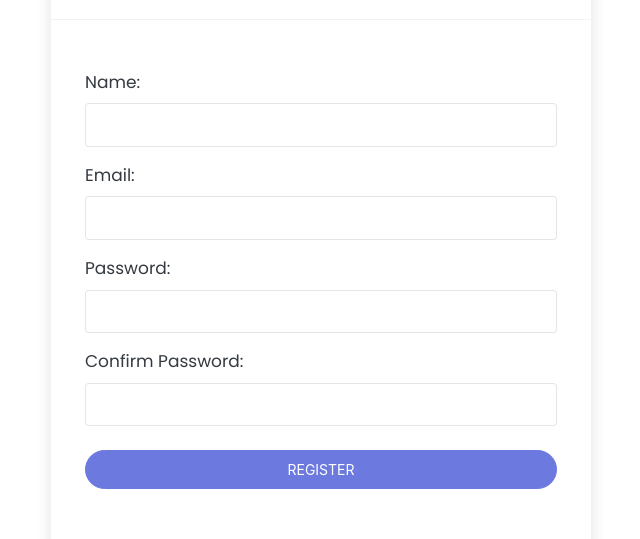
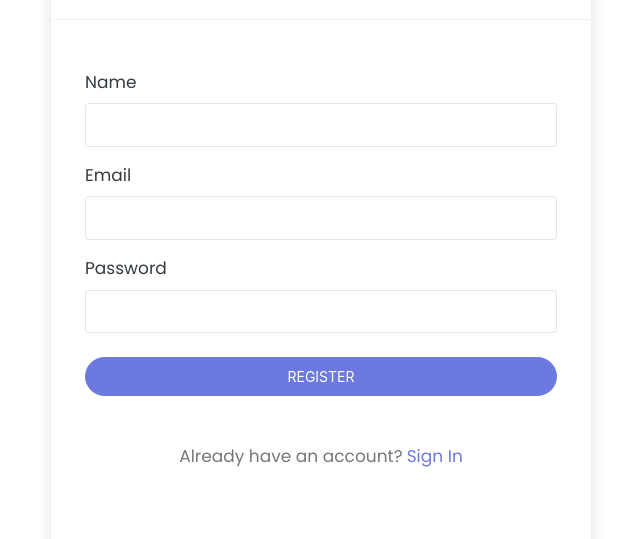
Before and after one commit to nilotpaldhar/clothzilla, a React (Create React App) app in the folder frontend/: page /register in a window 1280 px wide. Shown: the part 189-728 px from the top of the page, without its empty margins (319-959 px from the left). Built offline with nearby package versions, Linux system fonts and the light colour scheme.

Commit message:
Added form validation to login and register page using formik and yup

```diff
--- /dev/null
+++ b/frontend/src/components/formik-input/formik-input.component.jsx
@@ -0,0 +1,24 @@
+import React from 'react';
+import { FormGroup, FormLabel, FormControl } from 'react-bootstrap';
+import { useField } from 'formik';
+
+const FormikInput = ({ id, label, srOnly, type, ...otherProps }) => {
+	const [field, meta] = useField(otherProps);
+	return (
+		<FormGroup controlId={id}>
+			<FormLabel srOnly={srOnly}>{label}</FormLabel>
+			<FormControl
+				type={type}
+				{...otherProps}
+				{...field}
+				isValid={meta.touched && !meta.error}
+				isInvalid={meta.touched && meta.error}
+			/>
+			{meta.touched && meta.error ? (
+				<FormControl.Feedback type='invalid'>{meta.error}</FormControl.Feedback>
+			) : null}
+		</FormGroup>
+	);
+};
+
+export default FormikInput;
--- /dev/null
+++ b/frontend/src/pages/login/login-validation-schema.js
@@ -0,0 +1,6 @@
+import * as yup from 'yup';
+
+export default yup.object({
+	email: yup.string().email().required('Please enter your valid email address'),
+	password: yup.string().required('Please enter your password'),
+});
--- a/frontend/src/pages/login/login.jsx
+++ b/frontend/src/pages/login/login.jsx
@@ -1,32 +1,50 @@
 import React from 'react';
+import { Formik, Form } from 'formik';
 import { Link } from 'react-router-dom';
-import { Form, Button } from 'react-bootstrap';
+import { Button } from 'react-bootstrap';
+import Spinner from 'react-spinkit';
 
 import FormContainer from '../../components/form-container/form-container.component';
+import FormikInput from '../../components/formik-input/formik-input.component';
+import schema from './login-validation-schema';
 
 const Login = () => {
-	const handleSubmit = (_evt) => {
-		_evt.preventDefault();
+	const handleSubmit = (values, { setSubmitting, resetForm }) => {
+		console.log(values);
+		setTimeout(() => {
+			setSubmitting(false);
+			resetForm();
+		}, 3000);
 	};
 
 	return (
 		<FormContainer title='Sign In with your email and password'>
-			<Form onSubmit={handleSubmit}>
-				<Form.Group controlId='email'>
-					<Form.Label>Email:</Form.Label>
-					<Form.Control type='email' />
-				</Form.Group>
-				<Form.Group controlId='password'>
-					<Form.Label>Password:</Form.Label>
-					<Form.Control type='password' />
-				</Form.Group>
-				<Button
-					type='submit'
-					variant='primary'
-					className='btn-block mt-4 text-uppercase'>
-					Login
-				</Button>
-			</Form>
+			<Formik
+				initialValues={{
+					email: '',
+					password: '',
+				}}
+				validationSchema={schema}
+				onSubmit={handleSubmit}>
+				{(props) => (
+					<Form>
+						<FormikInput id='email' label='Email' type='email' name='email' />
+						<FormikInput
+							id='password'
+							label='Password'
+							type='password'
+							name='password'
+						/>
+						<Button
+							type='submit'
+							variant='primary'
+							className='btn-block mt-4 text-uppercase'
+							disabled={props.isSubmitting}>
+							{props.isSubmitting ? <Spinner color='white' /> : 'Login'}
+						</Button>
+					</Form>
+				)}
+			</Formik>
 
 			<div className='mt-5 text-center text-secondary'>
 				Don't have an account?
--- /dev/null
+++ b/frontend/src/pages/register/register-validation.schema.js
@@ -0,0 +1,7 @@
+import * as yup from 'yup';
+
+export default yup.object({
+	name: yup.string().required('Please enter your name'),
+	email: yup.string().email().required('Please enter your valid email address'),
+	password: yup.string().required('Please enter your password'),
+});
--- a/frontend/src/pages/register/register.jsx
+++ b/frontend/src/pages/register/register.jsx
@@ -1,40 +1,48 @@
 import React from 'react';
+import { Formik, Form } from 'formik';
 import { Link } from 'react-router-dom';
-import { Form, Button } from 'react-bootstrap';
+import { Button } from 'react-bootstrap';
+import Spinner from 'react-spinkit';
 
 import FormContainer from '../../components/form-container/form-container.component';
+import FormikInput from '../../components/formik-input/formik-input.component';
+import schema from './register-validation.schema';
 
 const Register = () => {
-	const handleSubmit = (_evt) => {
-		_evt.preventDefault();
+	const handleSubmit = (values, { setSubmitting, resetForm }) => {
+		console.log(values);
+		setTimeout(() => {
+			setSubmitting(false);
+			resetForm();
+		}, 3000);
 	};
 
 	return (
 		<FormContainer title='Please fill in this form to register with us'>
-			<Form onSubmit={handleSubmit}>
-				<Form.Group controlId='name'>
-					<Form.Label>Name:</Form.Label>
-					<Form.Control type='text' />
-				</Form.Group>
-				<Form.Group controlId='email'>
-					<Form.Label>Email:</Form.Label>
-					<Form.Control type='email' />
-				</Form.Group>
-				<Form.Group controlId='password'>
-					<Form.Label>Password:</Form.Label>
-					<Form.Control type='password' />
-				</Form.Group>
-				<Form.Group controlId='password-confirmation'>
-					<Form.Label>Confirm Password:</Form.Label>
-					<Form.Control type='password' />
-				</Form.Group>
-				<Button
-					type='submit'
-					variant='primary'
-					className='btn-block mt-4 text-uppercase'>
-					Register
-				</Button>
-			</Form>
+			<Formik
+				initialValues={{ name: '', email: '', password: '' }}
+				validationSchema={schema}
+				onSubmit={handleSubmit}>
+				{(props) => (
+					<Form>
+						<FormikInput id='name' label='Name' type='text' name='name' />
+						<FormikInput id='email' label='Email' type='email' name='email' />
+						<FormikInput
+							id='password'
+							label='Password'
+							type='password'
+							name='password'
+						/>
+						<Button
+							type='submit'
+							variant='primary'
+							className='btn-block mt-4 text-uppercase'
+							disabled={props.isSubmitting}>
+							{props.isSubmitting ? <Spinner color='white' /> : 'Register'}
+						</Button>
+					</Form>
+				)}
+			</Formik>
 
 			<div className='mt-5 text-center text-secondary'>
 				Already have an account?
--- a/frontend/src/sass/_global.scss
+++ b/frontend/src/sass/_global.scss
@@ -69,3 +69,7 @@
         cursor: not-allowed;
     }
 }
+
+.sk-three-bounce {
+    height: 20px;
+}
```
